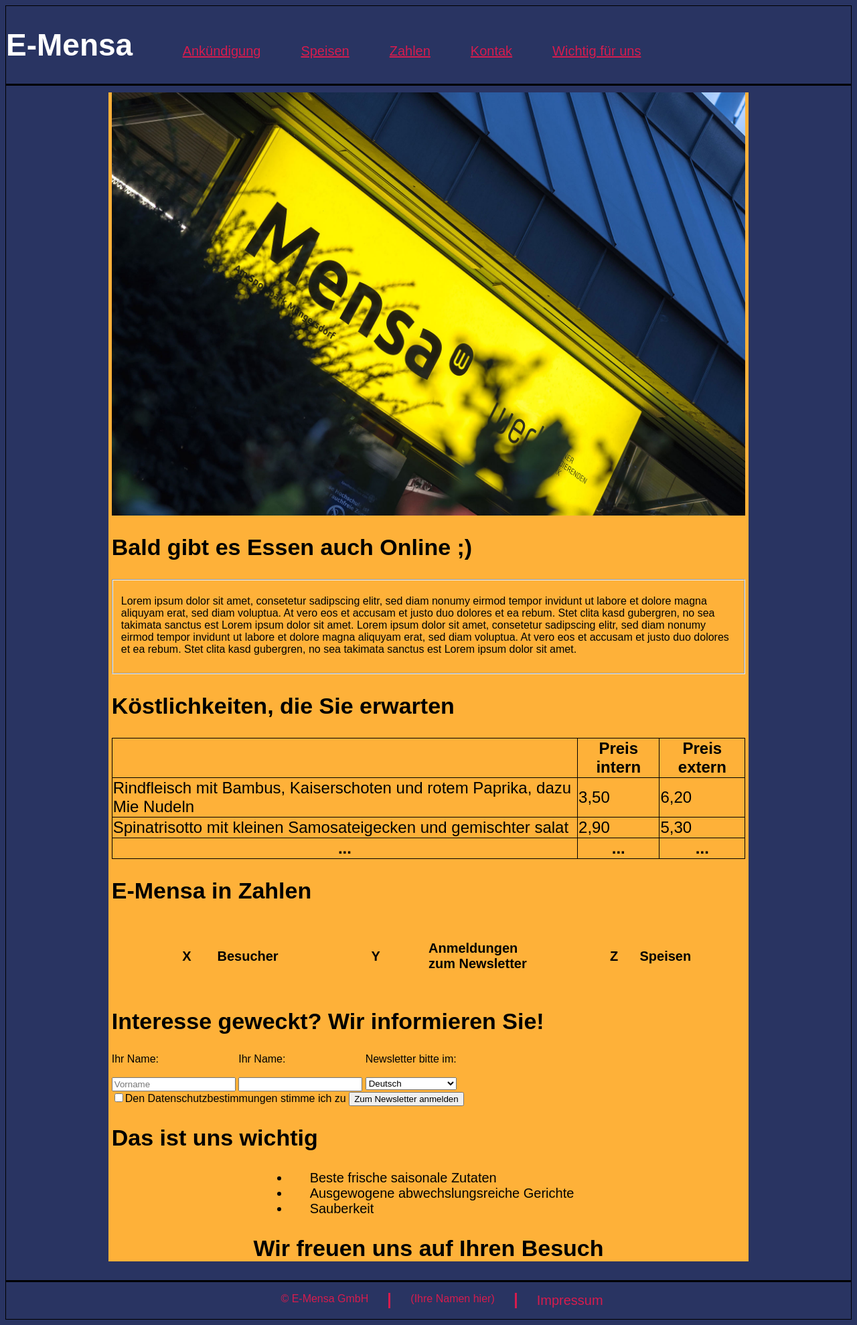
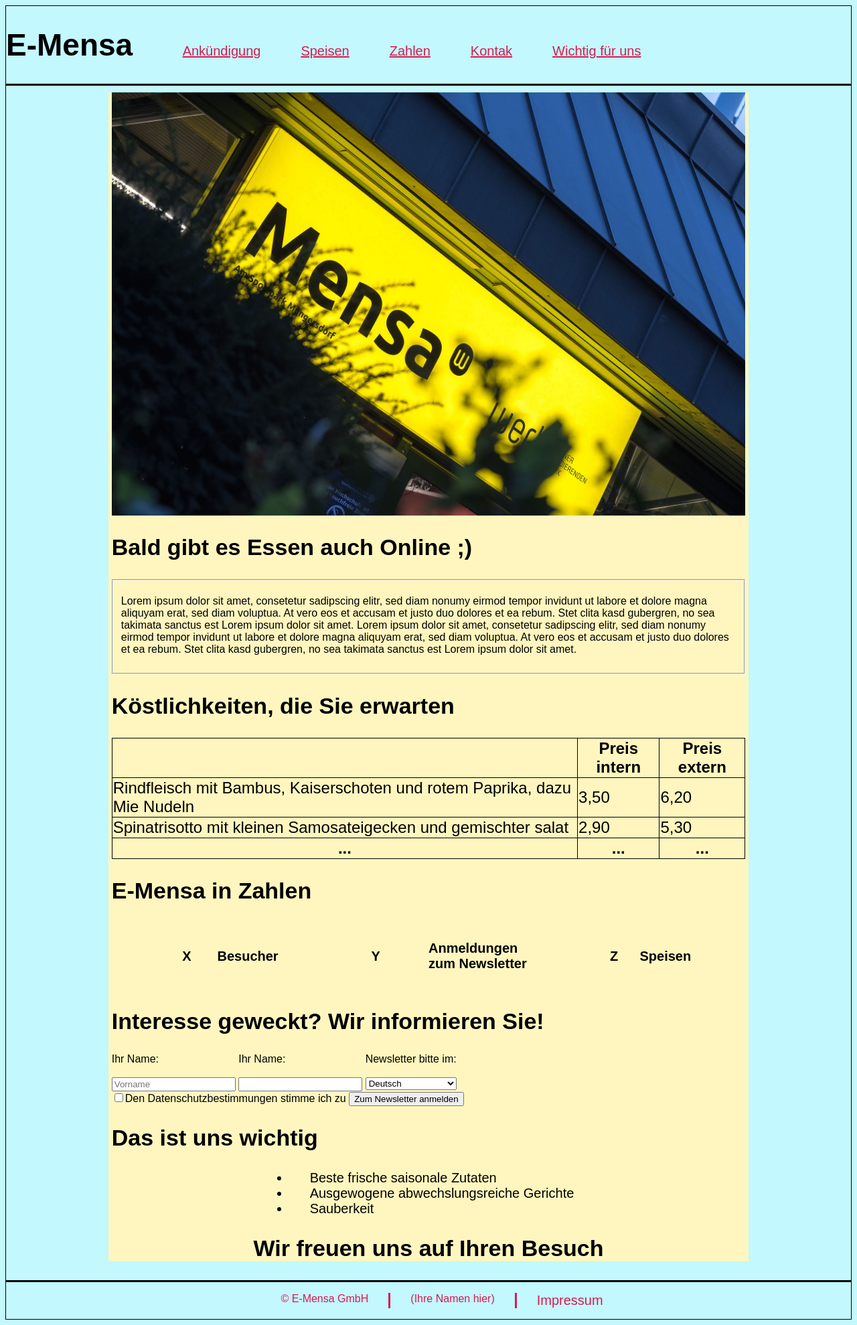
Before and after one commit to FDims/DBWT-Praktikum, a PHP site: page / in a window 1280 px wide. Shown: the whole page at 67% size. Run offline with PHP 8.4, Linux system fonts and the light colour scheme; some web fonts are replaced.

Commit message:
update 2.0

```diff
--- a/E-Mensa Werbeseite/E-Mensa Werbeseite/Werbeseite/stylesheet.css
+++ b/E-Mensa Werbeseite/E-Mensa Werbeseite/Werbeseite/stylesheet.css
@@ -1,5 +1,5 @@
 body{
-    background-color: #293462;
+    background-color: #C3F8FF;
     font-family: 'Gemunu Libre', sans-serif;
     border: solid 1px   ;
 }
@@ -16,9 +16,12 @@ a{
 a:visited{
     text-decoration: none;
 }
+a:hover{
+    font-weight: bold;
+}
 h1{
     font-size: 46px;
-    color: white;
+    color: black;
 }
 h2{
     font-size: 34px;
@@ -34,7 +37,7 @@ ul>li{
     padding: 0 30px;
 }
 main{
-    background-color: #FEB139;
+    background-color: #FFF6BF;
     margin: 10px auto;
     max-width: 75%;
     padding: 0 5px;
```
